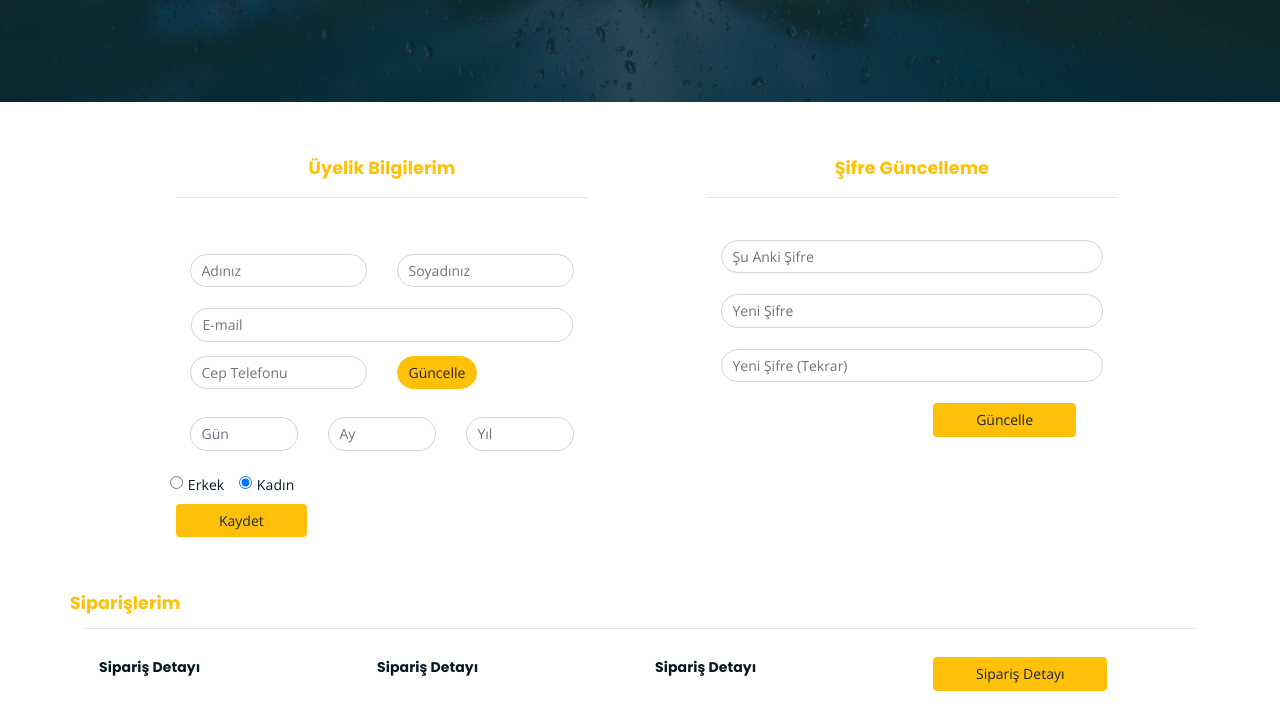
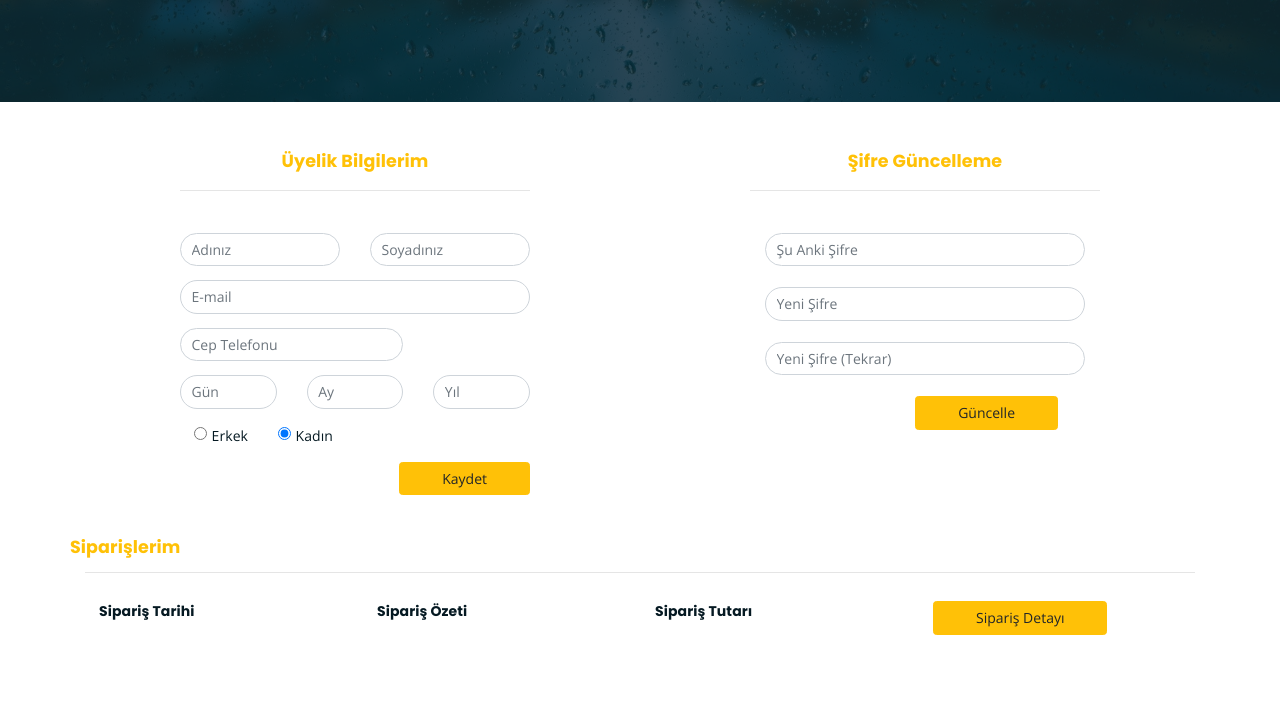
Before and after one commit to felix204/E-commerce-Main, a plain HTML site: page user-panel.html in a window 1280 px wide. Shown: the part 248-960 px from the top of the page. After the commit the page ends 904 px from the top, so only its background shows below. Drawn offline with nearby package versions, Linux system fonts and the light colour scheme.

Commit message:
login and user panel update

```diff
--- a/user-panel.html
+++ b/user-panel.html
@@ -105,35 +105,34 @@
 
 
     <div class="container">
-        <div class="row p-5 ">
-            <form class="col-md-5 p-3 col-sm-12" style="left: 50px;">
+        <div class="row justify-content-around">
+
+            <div class="col-lg-4 col-md-6 col-sm-12">
+                <form class="mt-5 mb-5 pt-2">
                     <h5 class="text-center text-warning">Üyelik Bilgilerim</h5>
                     <hr class="mb-5">
                     <!-- Email input -->
-                <div class="form-outline mb-2 row p-3">
-                    <div class="col-6"><input type="text" id="form1Example1" class="form-control rounded-pill"
+                    <div class="form-group row">
+                        <div class="col-6">
+                            <input type="text" id="form1Example1" class="form-control rounded-pill"
                                 placeholder="Adınız" />
                         </div>
-                    <div class="col-6"><input type="text" id="form1Example1" class="form-control rounded-pill"
+                        <div class="col-6">
+                            <input type="text" id="form1Example1" class="form-control rounded-pill"
                                 placeholder="Soyadınız" />
                         </div>
                     </div>
-
-                <!-- Email input -->
-
-                <div class="form-outline col-12">
+                    <div class="form-group">
                         <input type="email" id="form1Example1" class="form-control rounded-pill" placeholder="E-mail" />
                     </div>
-                <div class="form-outline row p-3">
-                    <div class=" col-6">
+                    <div class="form-group row">
+                        <div class="col-8">
                             <input type="text" name="phone-number" id="" class="form-control rounded-pill"
                                 placeholder="Cep Telefonu">
                         </div>
-                    <div class="col-6">
-                        <button class="btn btn-warning rounded-pill">Güncelle</button>
+
                     </div>
-                </div>
-                <div class="form-outline row p-3 ">
+                    <div class="form-group row">
                         <div class=" col-4 ">
                             <input type="text" class="form-control rounded-pill" placeholder="Gün">
                         </div>
@@ -144,26 +143,26 @@
                             <input type="text" class="form-control rounded-pill" placeholder="Yıl">
                         </div>
                     </div>
-                <div class="form-outline row p-2 ">
-                    <div class="form-check col-2 text-right">
+                    <div class="form-group d-flex pl-3">
+                        <div class="form-check col-3">
                             <input class="form-check-input" type="radio" value="erkek" name="cinsiyet" id="form1Example1" />
                             <label class="form-check-label" for="form1Example3">Erkek </label>
                         </div>
-                    <div class="form-check col-10 text-left">
+                        <div class="form-check col-3">
                             <input class="form-check-input" type="radio" value="kadın" name="cinsiyet" id="form1Example2"
                                 checked />
                             <label class="form-check-label" for="form1Example3"> Kadın </label>
                         </div>
                     </div>
+                    <div class="form-group justify-content-end d-flex">
+                        <!-- Submit button -->
+                        <button type="submit" class="btn btn-warning px-5">Kaydet</button>
+                    </div>
+                </form>
+            </div>
 
-
-
-
-                <!-- Submit button -->
-                <button type="submit" class="btn btn-warning d-inline-block px-5 mr-5">Kaydet</button>
-            </form>
-
-            <form class="col-md-5 p-3 col-sm-12" style="left: 140px;">
+            <div class="col-lg-4 col-md-6 col-sm-12">
+                <form class="mt-5 mb-5 pt-2">
 
                     <h5 class="text-center text-warning">Şifre Güncelleme</h5>
                     <hr class="mb-5">
@@ -187,12 +186,9 @@
                     </div>
 
                 </form>
-
-
-
+            </div>
 
         </div>
-
     </div>
 
     <div class="container">
@@ -204,13 +200,13 @@
             <form class=" form-outline col-md-12 col-sm-">
                 <div class="form-outline mb-2 row p-3">
                     <div class="col-3">
-                        <h6>Sipariş Detayı</h6>
+                        <h6>Sipariş Tarihi</h6>
                     </div>
                     <div class="col-3">
-                        <h6>Sipariş Detayı</h6>
+                        <h6>Sipariş Özeti</h6>
                     </div>
                     <div class="col-3">
-                        <h6>Sipariş Detayı</h6>
+                        <h6>Sipariş Tutarı</h6>
                     </div>
                     <div class="col-3">
                         <button type="submit" class="btn btn-warning d-inline-block px-5 mr-5">Sipariş Detayı</button>
```
Also changed, not shown: login.html (+21 -12 lines). Lines whose indentation alone changed are shown as unchanged.
